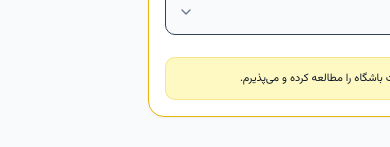
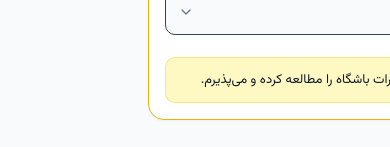
Before and after one commit to amirce73/footballit-frontend, a React (Vite) app: page /registration in a window 390 px wide. Shown: the part 254-401 px from the top of the page. Built offline with nearby package versions, Linux system fonts and the light colour scheme; what react-date-object, react-multi-date-picker would draw is missing.

Commit message:
feat: add global styles to index.css

```diff
--- a/src/index.css
+++ b/src/index.css
@@ -3883,6 +3883,22 @@ img {
 @media (max-width: 768px) {
 
     .checkbox-group label {
+        font-size: 13px;
+    }
+
+}
+
+@media (max-width: 380px) {
+
+    .checkbox-group label {
+        font-size: 12px;
+    }
+
+}
+
+@media (max-width: 350px) {
+
+    .checkbox-group label {
         font-size: 11px;
     }
 
```
